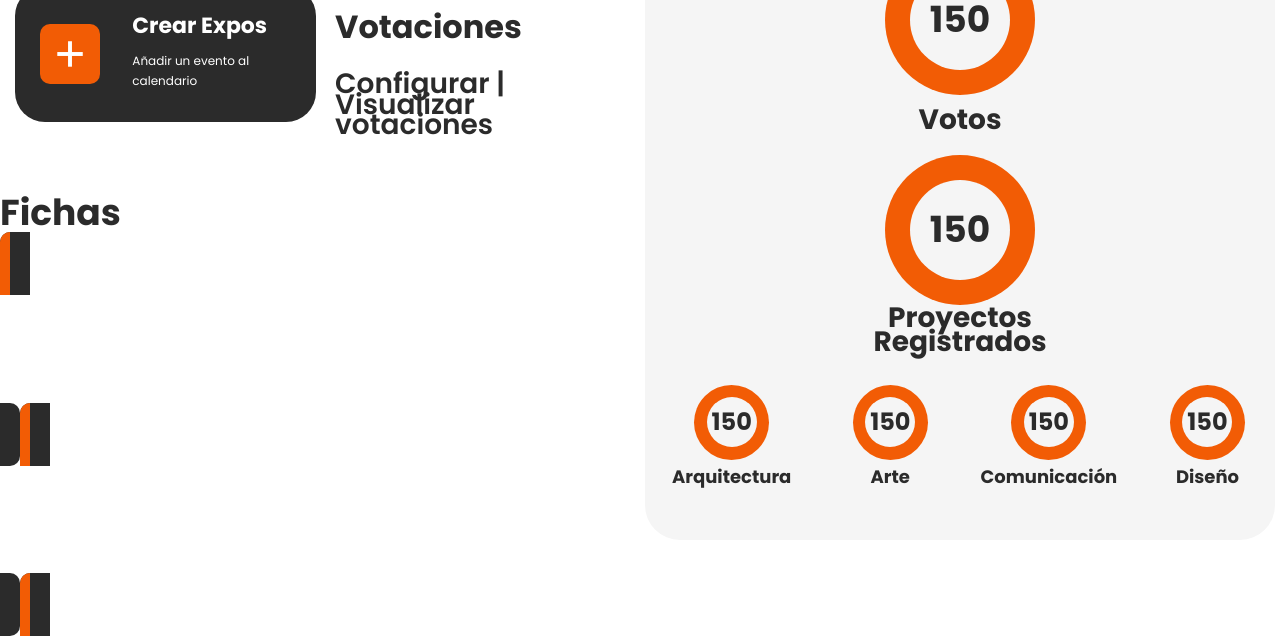
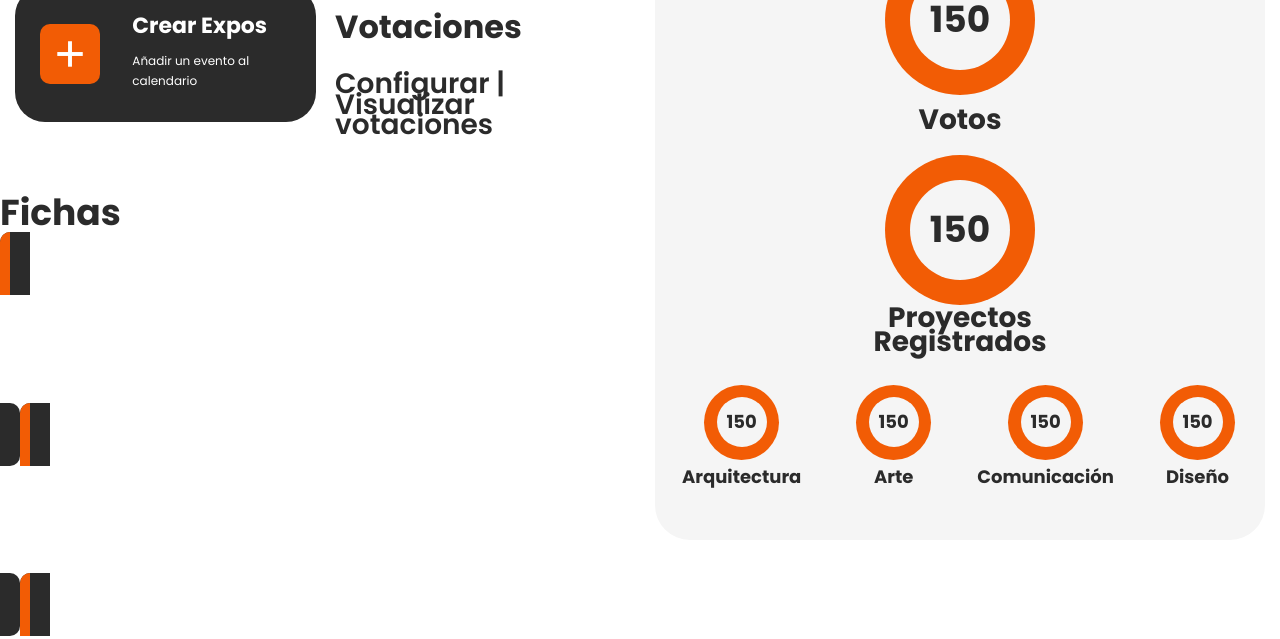
Before and after one commit to Ahimeleck/Rcom, a plain HTML site: page dashboard.html in a window 1280 px wide. Shown: the part 2138-2777 px from the top of the page. Drawn offline with nearby package versions, Linux system fonts and the light colour scheme.

Commit message:
Update damaris.css

```diff
--- a/css/alumnos/damaris.css
+++ b/css/alumnos/damaris.css
@@ -1,7 +1,7 @@
 /*CSS Grafica Dona*/
 #estadisticas {
   padding: 30px;
-  margin: 5px;
+  margin: 15px;
   background-color: #F5F5F5;
   border-radius: 35px;
 }
@@ -88,7 +88,7 @@
     top: 50%;
     left: 50%;
     transform: translate(-50%, -50%);
-    font-size: 24px;
+    font-size: 18px;
     font-weight: bold;
   }
 
```
